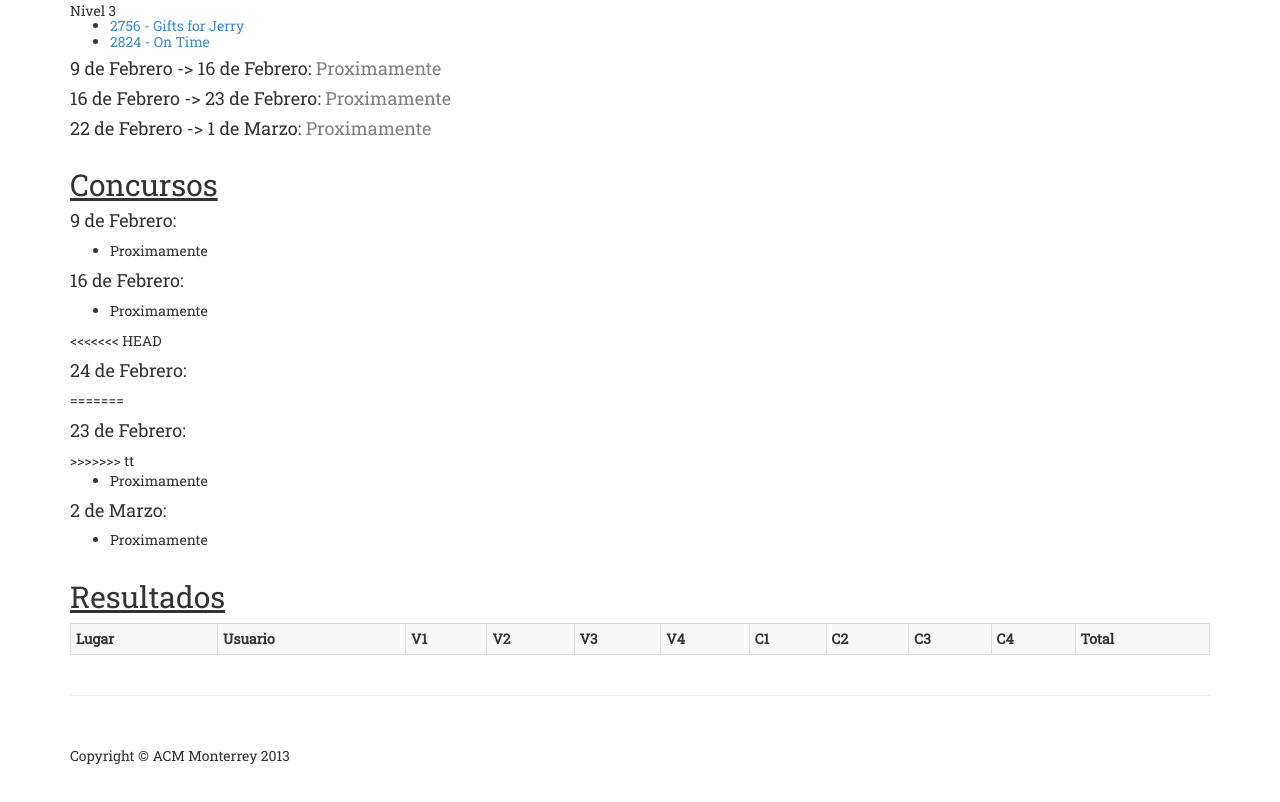
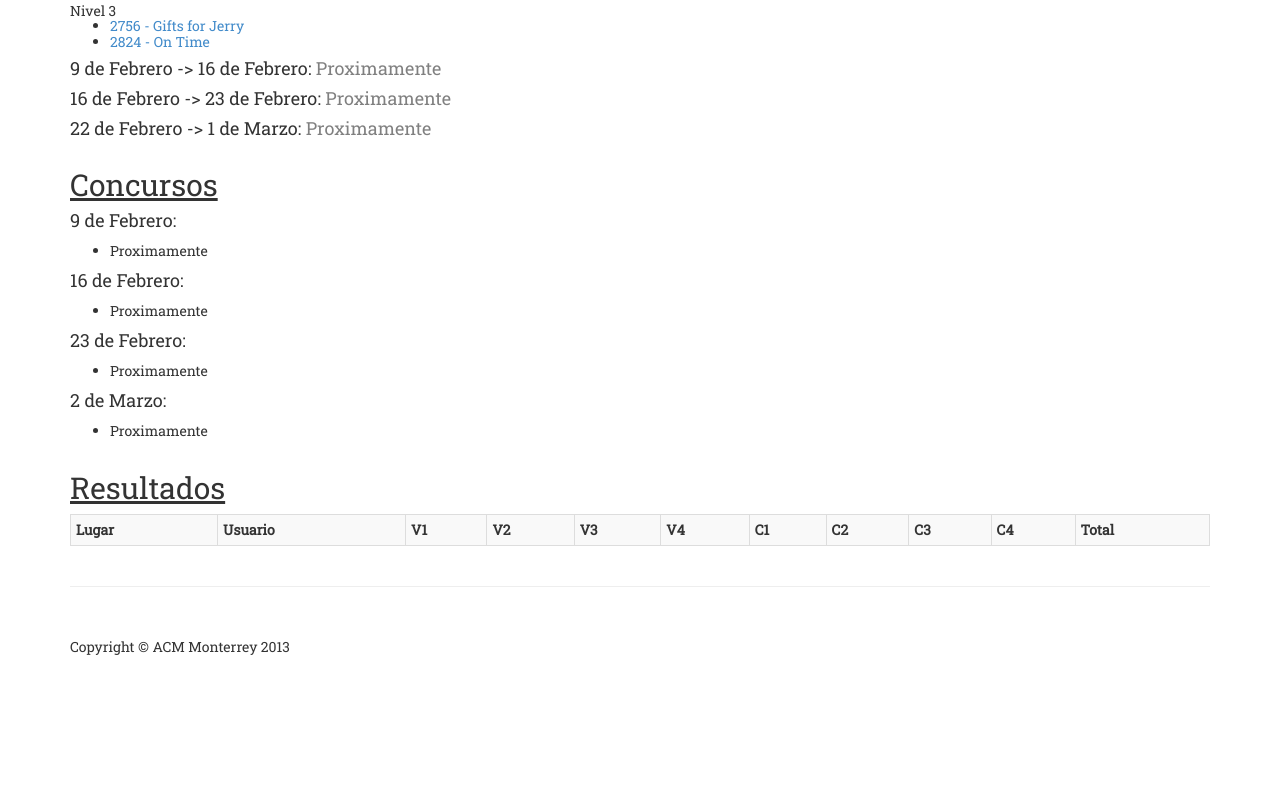
Before and after one commit to acmmty/acmmty.github.io, a plain HTML site: page toptec.html in a window 1280 px wide. Shown: the part 2623-3425 px from the top of the page. After the commit the page ends 3330 px from the top, so only its background shows below. Drawn offline with nearby package versions, Linux system fonts and the light colour scheme.

Commit message:
Update toptec.html

```diff
--- a/toptec.html
+++ b/toptec.html
@@ -200,11 +200,10 @@
                     <ul>
                       <li>Proximamente</li>
                     </ul>
-<<<<<<< HEAD
-                <h4>24 de Febrero: <span style="color:red;"></span></h4>
-=======
+<!-- <<<<<<< HEAD -->
+<!-- ======= -->
                 <h4>23 de Febrero: <span style="color:red;"></span></h4>
->>>>>>> tt
+<!-- >>>>>>> tt -->
                     <ul>
                       <li>Proximamente</li>
                     </ul>
```
